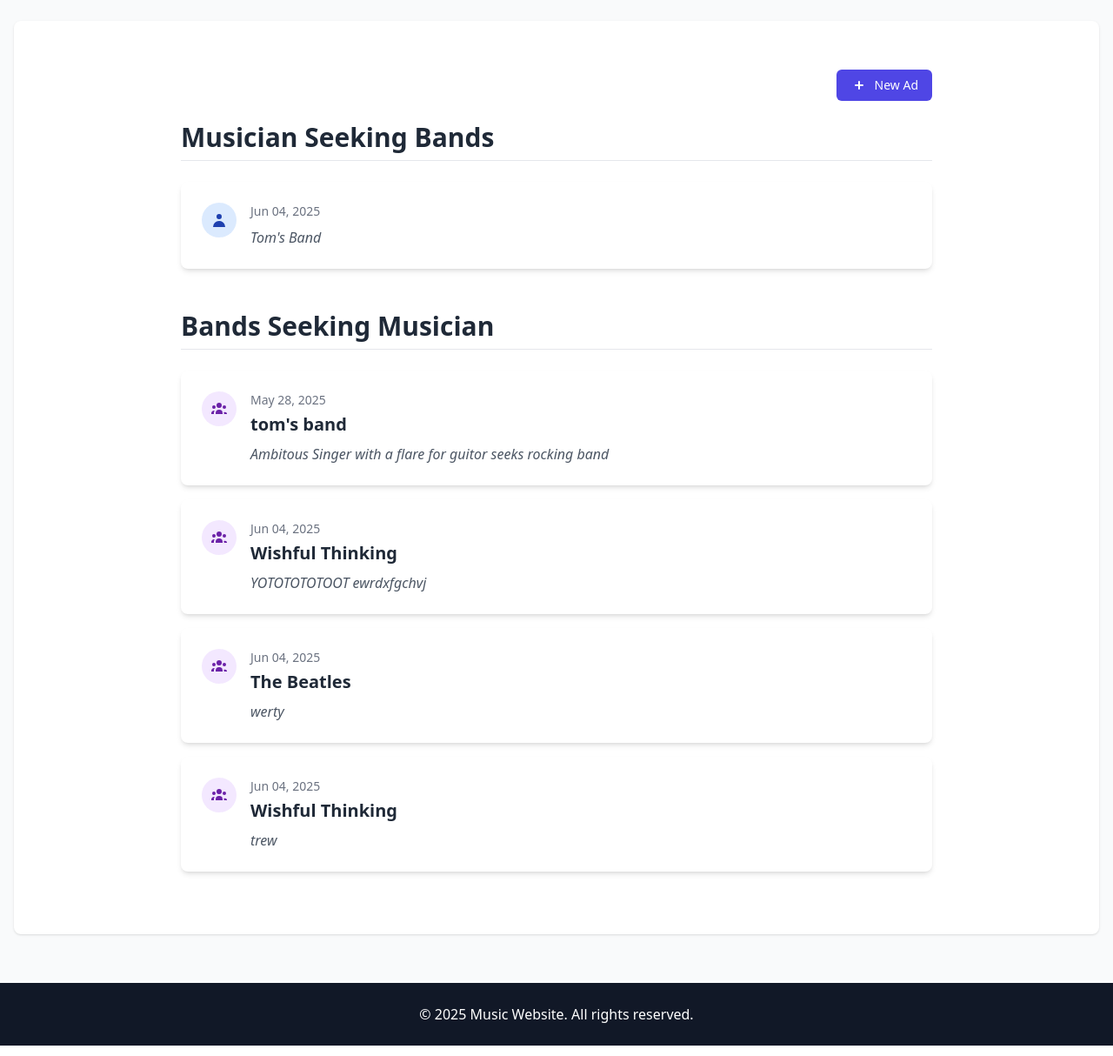
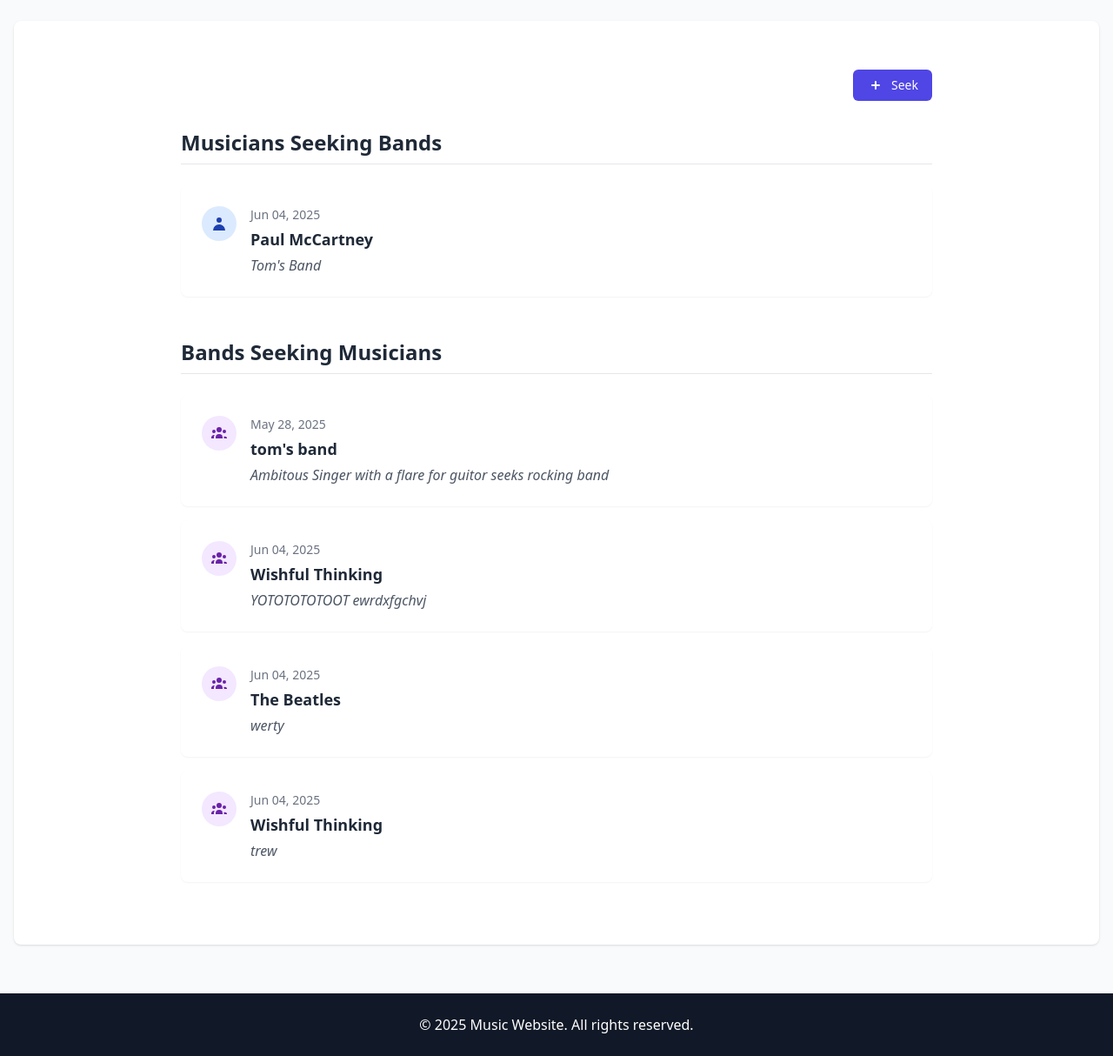
Before and after one commit to Diiboi/Riffmates, a Django app: page /content/list_ads in a window 1280 px wide. Shown: the part 140-1354 px from the top of the page at 87% size. Run offline with Django 5.2, Linux system fonts and the light colour scheme; a user stored in the database is signed in; data comes from the database, SQL or seed files in the repository; both versions use the stored data as it was after the commit; some libraries are stand-ins or nearby versions.

Commit message:
Changing some home funcionality and adding seeking listing templates

```diff
--- a/Riffmates/urls.py
+++ b/Riffmates/urls.py
@@ -30,7 +30,7 @@ urlpatterns = [
     path('accounts/',include('django.contrib.auth.urls')),
     path('credits/',home_views.credits,name='credits'),
     path('about/',about_views.AboutPage,name='about'),
-    path('',homepage_views.home,name='home'),
+    path('',homepage_views.index,name='index'),
     path('news/advanced/', advanced_views.news_advanced, name='news_advanced'),
     path('news/<int:id>/', details_views.news_detail, name='news_detail'),
     path('search/', search_views.search_results, name='search_results'),
--- a/content/views.py
+++ b/content/views.py
@@ -4,7 +4,6 @@ from content.models import MusicianBandChoice,SeekingAd
 from django.contrib.auth.decorators import login_required
 from content.forms import SeekingAdForm
 from content.models import MusicianBandChoice,SeekingAd
-
 from content.forms import CommentForm
 
 def comment(request):
@@ -50,10 +49,19 @@ def seeking_ad(request,ad_id=0):
              form = SeekingAdForm()
         else:
             ad = get_object_or_404(SeekingAd, id=ad_id, owner=request.user)
-            form = SeekingAdForm(isinstance=ad)
-    else:
+            form = SeekingAdForm(instance=ad)
+    if request.method == 'POST':
         if ad_id == 0:
             form = SeekingAdForm(request.POST)
         else:
             ad = get_object_or_404(SeekingAd, id=ad_id, owner=request.user)
             form = SeekingAdForm(request.POST, instance=ad)
+        if form.is_valid():
+            ad = form.save(commit=False)
+            ad.owner = request.user
+            ad.save()
+            return redirect('list_ads')
+    data ={
+        "form":form,
+    }
+    return render(request,"seeking_ad.html",data)
--- a/home/views.py
+++ b/home/views.py
@@ -51,3 +51,6 @@ def AboutPage(request):
             'version':'10.1.5',
             'Massage':'Welcome to my website'
             })
+
+def index(request):
+    return render(request, 'index.html')
--- a/templates/base.html
+++ b/templates/base.html
@@ -9,14 +9,14 @@
 <body class="bg-gray-50">
     <header class="bg-gradient-to-r from-purple-800 to-purple-600 text-white shadow-md">
         <div class="container mx-auto px-4 py-6">
-            <h1 class="text-3xl font-bold"><a href="{% url 'home' %}">RIFFMATE</a></h1>
+            <h1 class="text-3xl font-bold"><a href="{% url 'index' %}">RIFFMATE</a></h1>
         </div>
     </header>
 
     <nav class="bg-gray-900 text-white">
         <div class="container mx-auto px-4 py-3 flex justify-between items-center">
             <div>
-                <a href="{% url 'home' %}" class="mr-4 px-3 py-1 rounded hover:bg-orange-500 transition">News</a>
+                <a href="{% url 'news_advanced' %}" class="mr-4 px-3 py-1 rounded hover:bg-orange-500 transition">News</a>
                 <a href="{% url 'musicians' %}" class="mr-4 px-3 py-1 rounded hover:bg-orange-500 transition">Musicians</a>
                 <a href="{% url 'bands' %}" class="mr-4 px-3 py-1 rounded hover:bg-orange-500 transition">Bands</a>
                 <a href="{% url 'venues' %}" class="px-3 py-1 rounded hover:bg-orange-500 transition">Venues</a>
--- a/templates/list_ads.html
+++ b/templates/list_ads.html
@@ -2,78 +2,82 @@
 {% block content %}
 <div class="container mx-auto px-4 py-8 max-w-4xl">
     {% if request.user.is_authenticated %}
-    <div class="flex justify-end mb-6">
+    <div class="flex justify-end mb-8">
         <a href="{% url 'seeking_ad' %}"
-           class="inline-flex items-center px-4 py-2 bg-indigo-600 text-white text-sm font-medium rounded-md hover:bg-indigo-700 focus:outline-none focus:ring-2 focus:ring-offset-2 focus:ring-indigo-500">
+           class="inline-flex items-center px-4 py-2 bg-indigo-600 text-white text-sm font-medium rounded-md hover:bg-indigo-700 transition-colors focus:outline-none focus:ring-2 focus:ring-offset-2 focus:ring-indigo-500">
             <svg xmlns="http://www.w3.org/2000/svg" class="h-5 w-5 mr-2" viewBox="0 0 20 20" fill="currentColor">
                 <path fill-rule="evenodd" d="M10 5a1 1 0 011 1v3h3a1 1 0 110 2h-3v3a1 1 0 11-2 0v-3H6a1 1 0 110-2h3V6a1 1 0 011-1z" clip-rule="evenodd" />
             </svg>
-            New Ad
+            Seek
         </a>
     </div>
     {% endif %}
 
     <section class="mb-12">
-        <h1 class="text-3xl font-bold text-gray-800 mb-6 pb-2 border-b border-gray-200">Musician Seeking Bands</h1>
+        <h1 class="text-2xl font-bold text-gray-800 mb-6 pb-2 border-b border-gray-200">Musicians Seeking Bands</h1>
 
         {% for ad in seeking_band %}
-        <div class="bg-white rounded-lg shadow-md p-6 mb-4 hover:shadow-lg transition-shadow relative">
-            {% if ad.Musician.user == request.user %}
-            <a href="{% url 'edit_seeking_ad' ad.id %}"
-               class="absolute top-4 right-4 text-sm text-indigo-600 hover:text-indigo-800 font-medium">
-                Edit
-            </a>
-            {% endif %}
-            <div class="flex items-start">
-                <div class="flex-shrink-0 bg-blue-100 text-blue-800 rounded-full h-10 w-10 flex items-center justify-center mr-4">
+        <div class="bg-white rounded-lg shadow-sm p-6 mb-4 hover:shadow-md transition-shadow relative">
+            <div class="flex justify-between items-start">
+                <div class="flex items-start space-x-4">
+                    <div class="flex-shrink-0 bg-blue-100 text-blue-800 rounded-full h-10 w-10 flex items-center justify-center">
                         <svg xmlns="http://www.w3.org/2000/svg" class="h-5 w-5" viewBox="0 0 20 20" fill="currentColor">
                             <path fill-rule="evenodd" d="M10 9a3 3 0 100-6 3 3 0 000 6zm-7 9a7 7 0 1114 0H3z" clip-rule="evenodd" />
                         </svg>
                     </div>
-                <div class="flex-grow">
-                    <div class="text-sm text-gray-500 mb-1">{{ad.date|date:"M d, Y"}}</div>
-                    <h3 class="text-xl font-semibold text-gray-800 mb-2">
-                        {{ad.Musician.first_name}} {{ad.Musician.last_name}}
+                    <div>
+                        <p class="text-sm text-gray-500 mb-1">{{ ad.date|date:"M d, Y" }}</p>
+                        <h3 class="text-lg font-semibold text-gray-800 mb-1">
+                            {{ ad.musician.first_name }} {{ ad.musician.last_name }}
                         </h3>
-                    <p class="text-gray-600 italic">{{ad.content}}</p>
+                        <p class="text-gray-600 italic">{{ ad.content }}</p>
                     </div>
+                </div>
+                {% if ad.owner == request.user %}
+                <a href="{% url 'edit_seeking_ad' ad.id %}"
+                   class="inline-flex items-center px-3 py-1 bg-blue-600 text-white text-sm font-medium rounded-md hover:bg-blue-700 transition-colors">
+                    Edit
+                </a>
+                {% endif %}
             </div>
         </div>
         {% empty %}
         <div class="bg-gray-50 rounded-lg p-6 text-center">
-            <p class="text-gray-500 italic">No Ads at this Time</p>
+            <p class="text-gray-500 italic">No ads available</p>
         </div>
         {% endfor %}
     </section>
 
-    <!-- Bands Seeking Musician Section -->
+    <!-- Bands Seeking Musicians Section -->
     <section>
-        <h1 class="text-3xl font-bold text-gray-800 mb-6 pb-2 border-b border-gray-200">Bands Seeking Musician</h1>
+        <h1 class="text-2xl font-bold text-gray-800 mb-6 pb-2 border-b border-gray-200">Bands Seeking Musicians</h1>
 
         {% for ad in seeking_musician %}
-        <div class="bg-white rounded-lg shadow-md p-6 mb-4 hover:shadow-lg transition-shadow relative">
-            {% if ad.band.manager.user == request.user %}
-            <a href="{% url 'edit_seeking_ad' ad.id %}"
-               class="absolute top-4 right-4 text-sm text-indigo-600 hover:text-indigo-800 font-medium">
-                Edit
-            </a>
-            {% endif %}
-            <div class="flex items-start">
-                <div class="flex-shrink-0 bg-purple-100 text-purple-800 rounded-full h-10 w-10 flex items-center justify-center mr-4">
+        <div class="bg-white rounded-lg shadow-sm p-6 mb-4 hover:shadow-md transition-shadow relative">
+            <div class="flex justify-between items-start">
+                <div class="flex items-start space-x-4">
+                    <div class="flex-shrink-0 bg-purple-100 text-purple-800 rounded-full h-10 w-10 flex items-center justify-center">
                         <svg xmlns="http://www.w3.org/2000/svg" class="h-5 w-5" viewBox="0 0 20 20" fill="currentColor">
                             <path d="M13 6a3 3 0 11-6 0 3 3 0 016 0zM18 8a2 2 0 11-4 0 2 2 0 014 0zM14 15a4 4 0 00-8 0v1h8v-1zM6 8a2 2 0 11-4 0 2 2 0 014 0zM16 18v-1a5.972 5.972 0 00-.75-2.906A3.005 3.005 0 0119 15v1h-3zM4.75 12.094A5.973 5.973 0 004 15v1H1v-1a3 3 0 013.75-2.906z" />
                         </svg>
                     </div>
-                <div class="flex-grow">
-                    <div class="text-sm text-gray-500 mb-1">{{ad.date|date:"M d, Y"}}</div>
-                    <h3 class="text-xl font-semibold text-gray-800 mb-2">{{ad.band.name}}</h3>
-                    <p class="text-gray-600 italic">{{ad.content}}</p>
+                    <div>
+                        <p class="text-sm text-gray-500 mb-1">{{ ad.date|date:"M d, Y" }}</p>
+                        <h3 class="text-lg font-semibold text-gray-800 mb-1">{{ ad.band.name }}</h3>
+                        <p class="text-gray-600 italic">{{ ad.content }}</p>
                     </div>
+                </div>
+                {% if ad.owner == request.user %}
+                <a href="{% url 'edit_seeking_ad' ad.id %}"
+                   class="inline-flex items-center px-3 py-1 bg-blue-600 text-white text-sm font-medium rounded-md hover:bg-blue-700 transition-colors">
+                    Edit
+                </a>
+                {% endif %}
             </div>
         </div>
         {% empty %}
         <div class="bg-gray-50 rounded-lg p-6 text-center">
-            <p class="text-gray-500 italic">No Ads at this Time</p>
+            <p class="text-gray-500 italic">No ads available</p>
         </div>
         {% endfor %}
     </section>
--- a/templates/seeking_ad.html
+++ b/templates/seeking_ad.html
@@ -6,7 +6,7 @@
 <form method="post">
     {% csrf_token %}
     {{ form.as_p }}
-    <button type="submit">save</button>
+    <input type="submit" value="save">
 </form>
 
 {% endblock content %}
```
Also changed, not shown: Riffmates/settings.py (+7 -2 lines), templates/index.html (added, +69 -0 lines), db.sqlite3, static/images/logo.png (added). Lines whose indentation alone changed are shown as unchanged.
